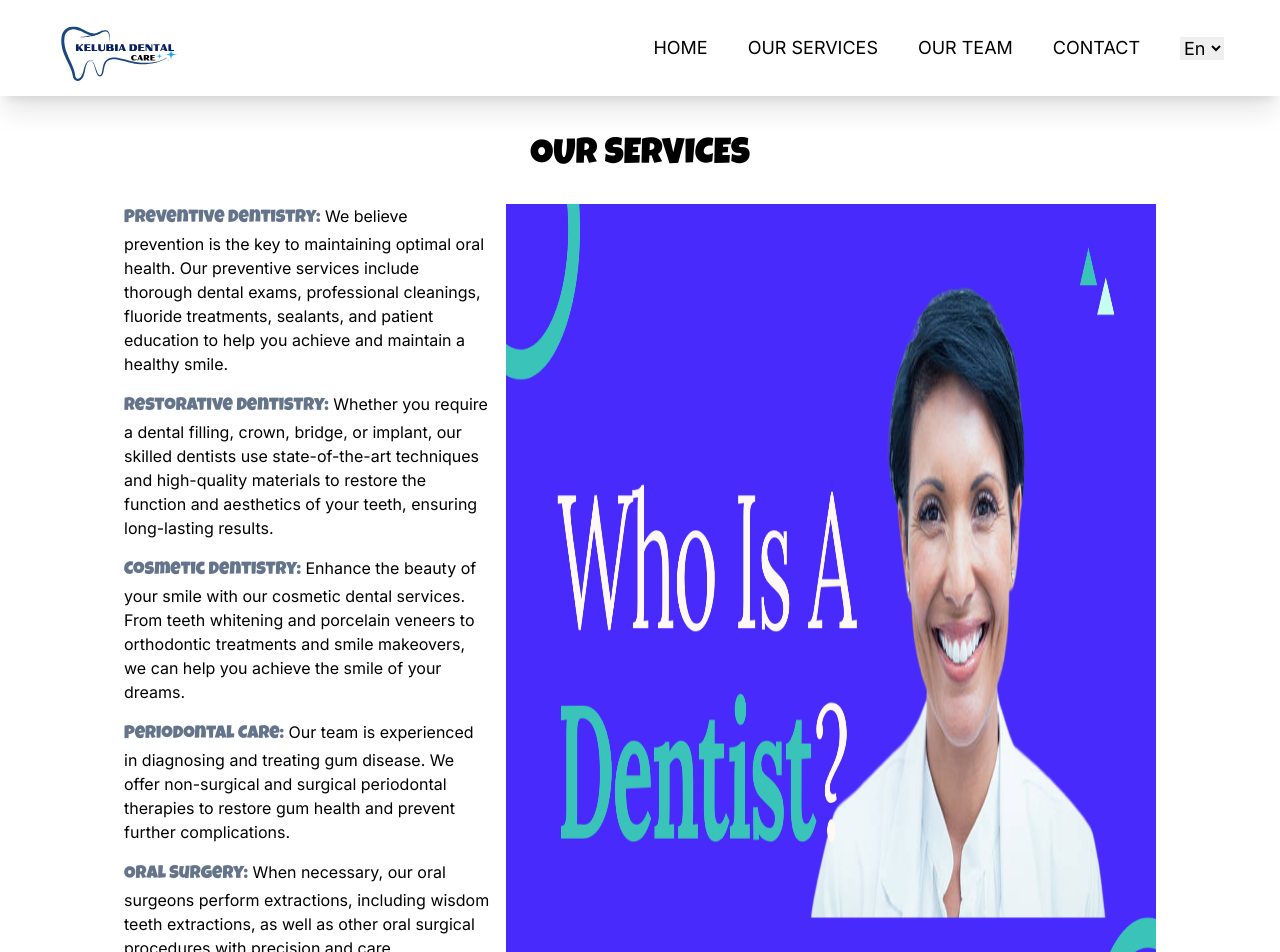
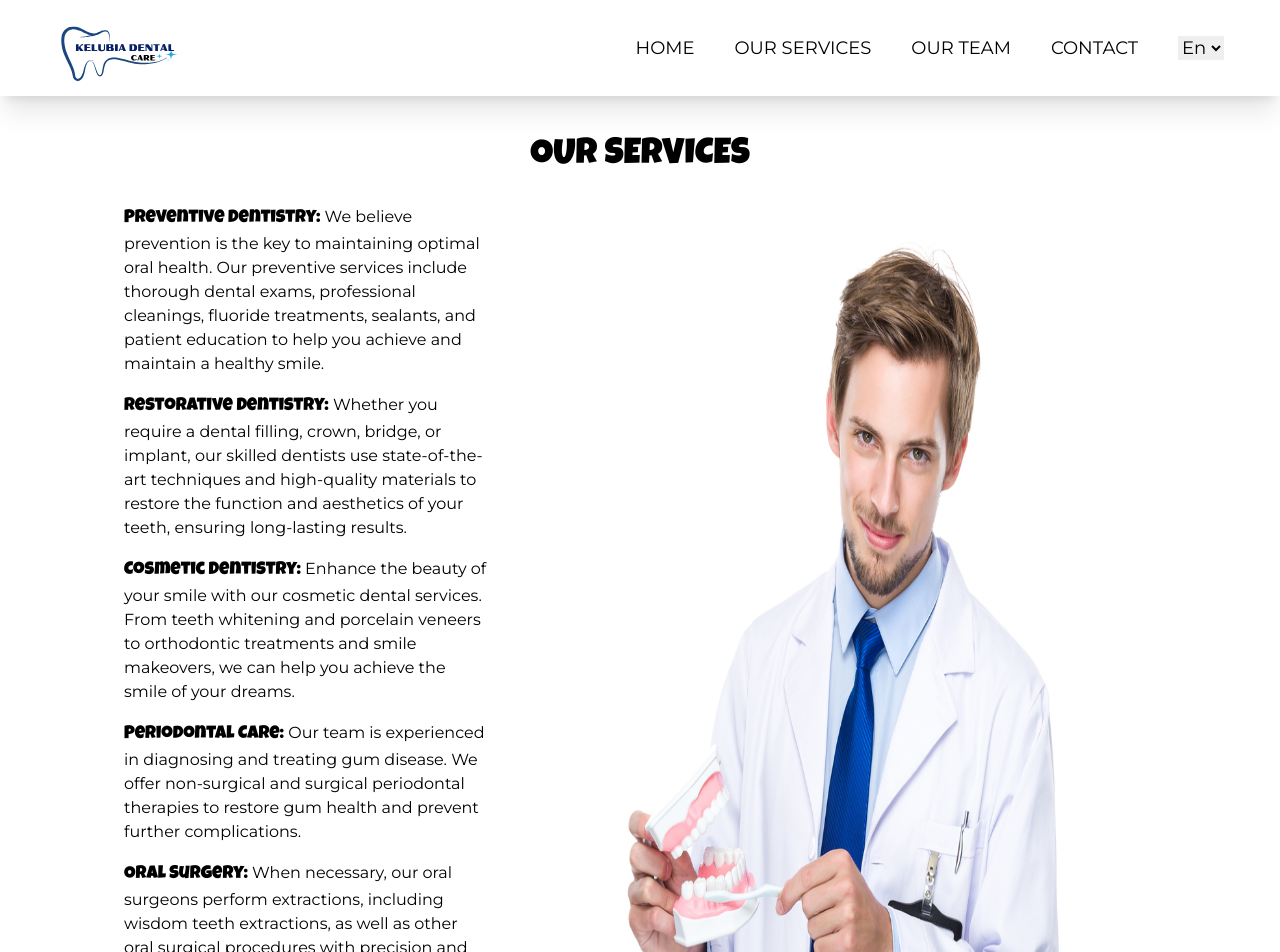
Before and after one commit to itradebtc/Capstone-Project, a Next.js app: page /about in a window 1280 px wide. Shown: the top 952 px of the page. Built offline with nearby package versions, Linux system fonts and the light colour scheme.

Commit message:
Medical Web App

```diff
--- a/src/app/about/page.jsx
+++ b/src/app/about/page.jsx
@@ -1,7 +1,7 @@
 import React from 'react'
 import { Luckiest_Guy } from 'next/font/google'
 import Image from 'next/image'
-import pic from '../images/whoisyourdenist.webp'
+import pic from '../images/aboutus.jpeg'
 
 const kan = Luckiest_Guy({subsets: ['latin'],
 weight: ['400']})
@@ -14,36 +14,36 @@ export default function page() {
             <div className='flex gap-4'>
                 <dl className='space-y-4 container'>
                   <dd>
-                    <span className={`${kan.className} text-slate-500 text-lg`}>Preventive Dentistry:</span> We believe prevention is the key to maintaining optimal oral health.
+                    <span className={`${kan.className} text-lg`}>Preventive Dentistry:</span> We believe prevention is the key to maintaining optimal oral health.
                     Our preventive services include thorough dental exams, professional cleanings, fluoride
                     treatments, sealants, and patient education to help you achieve and maintain a healthy smile.
                   </dd>
                   <dd>
-                    <span className={`${kan.className} text-slate-500 text-lg`}>Restorative Dentistry:</span> Whether you require a dental filling, crown, bridge, or implant, our
+                    <span className={`${kan.className} text-lg`}>Restorative Dentistry:</span> Whether you require a dental filling, crown, bridge, or implant, our
                     skilled dentists use state-of-the-art techniques and high-quality materials to restore the
                     function and aesthetics of your teeth, ensuring long-lasting results.
                   </dd>
                   <dd>
-                    <span className={`${kan.className} text-slate-500 text-lg`}>Cosmetic Dentistry:</span> Enhance the beauty of your smile with our cosmetic dental services. From
+                    <span className={`${kan.className} text-lg`}>Cosmetic Dentistry:</span> Enhance the beauty of your smile with our cosmetic dental services. From
                     teeth whitening and porcelain veneers to orthodontic treatments and smile makeovers, we can
                     help you achieve the smile of your dreams.
                   </dd>
                   <dd>
-                    <span className={`${kan.className} text-slate-500 text-lg`}>Periodontal Care:</span> Our team is experienced in diagnosing and treating gum disease. We offer
+                    <span className={`${kan.className} text-lg`}>Periodontal Care:</span> Our team is experienced in diagnosing and treating gum disease. We offer
                     non-surgical and surgical periodontal therapies to restore gum health and prevent further
                     complications.
                   </dd>
                   <dd>
-                    <span className={`${kan.className} text-slate-500 text-lg`}>Oral Surgery:</span> When necessary, our oral surgeons perform extractions, including wisdom teeth
+                    <span className={`${kan.className} text-lg`}>Oral Surgery:</span> When necessary, our oral surgeons perform extractions, including wisdom teeth
                     extractions, as well as other oral surgical procedures with precision and care.
                   </dd>
                   <dd>
-                    <span className={`${kan.className} text-slate-500 text-lg`}>Prosthodontics:</span> Our prosthodontists specialize in the restoration and replacement of missing
+                    <span className={`${kan.className} text-lg`}>Prosthodontics:</span> Our prosthodontists specialize in the restoration and replacement of missing
                     teeth. Whether you need dentures, dental implants, or implant-supported prosthetics, we can
                     help you regain your smile&#39;s function and aesthetics.
                   </dd>
                 </dl>
-                <Image src={pic} alt='who is your dentist' width={650} height={400} />
+                <Image src={pic} alt='who is your dentist' width={650} height={400} className='md:relative' />
             </div>
             <p>
                 <span className={`${kan.className} text-lg`}>At Kelubia&#39;s Dental Care</span>, we prioritize patient comfort and satisfaction. We understand that
--- a/src/app/layout.js
+++ b/src/app/layout.jsx
@@ -2,8 +2,11 @@ import './globals.css'
 import { Inter } from 'next/font/google'
 import Footer from './component/Footer'
 import Navbar from './component/Navbar'
+import { Montserrat } from 'next/font/google'
 
 const inter = Inter({ subsets: ['latin'] })
+const mont = Montserrat({ subsets:['latin'],
+weight:['100', '200', '300', '400', '500', '600', '700', '800', '900']})
 
 
 export const metadata = {
@@ -14,7 +17,7 @@ export const metadata = {
 export default function RootLayout({ children }) {
   return (
     <html lang="en">
-      <body className={inter.className}>
+      <body className={mont.className}>
         <Navbar />
       <main>
         {children}
--- a/src/app/page.jsx
+++ b/src/app/page.jsx
@@ -18,8 +18,8 @@ export default function Home() {
   return (
     <div className='py-4 px-8 md:py-4 md:px-24'>
         {/* first div */}
-        <div className='grid grid-cols-2 grid-rows-3 space-y-3 md:grid md:grid-cols-2 md:py-10 md:gap-6 md:space-x-0'>
-          <p className={`${kan.className} text-blue-800 col-span-2 md:col-span-2 text-lg md:text-7xl`}>
+        <div className='flex-col space-y-3 md:grid md:grid-cols-2 md:py-10 md:gap-6 md:space-x-0'>
+          <p className={`${kan.className} text-blue-800 md:col-span-2 text-2xl md:text-7xl`}>
             we find the best <br /> doctors for your dental <br /> surgery
           </p>
           <p className='text-sm md:text-[18px] text-slate-800'>
@@ -34,16 +34,16 @@ export default function Home() {
             alt='dentist'
             width={1131}
             height={650}
-            className='md:row-span-3'
+            className='row-span-3'
           />
-          <p className='col-span-2 md:col-span-1 text-sm md:text-[18px] text-slate-800'>
+          <p className='md:col-span-1 text-sm md:text-[18px] text-slate-800'>
               At Kelubia&#39;s Dental Care, we understand the importance of a healthy and beautiful smile.
               Our team consists of highly skilled and experienced dentists who stay abreast of the latest
               advancements in dentistry. From routine check-ups and preventive care to advanced restorative
               treatments, we offer a wide range of dental services to meet all of your oral health needs
               under one roof.
           </p>
-          <div className='flex col-span-2 md:col-span-1 items-center space-x-3 md:space-x-8'>
+          <div className='flex md:col-span-1 items-center space-x-3 md:space-x-8'>
             <Link href='/appointment'>
             <button className='border bg-blue-800 text-white py-2 px-5 md:py-4 md:px-8 rounded-md'>Book Appointment</button>
             </Link>
```
Also changed, not shown: src/app/images/aboutus.jpeg (added).
